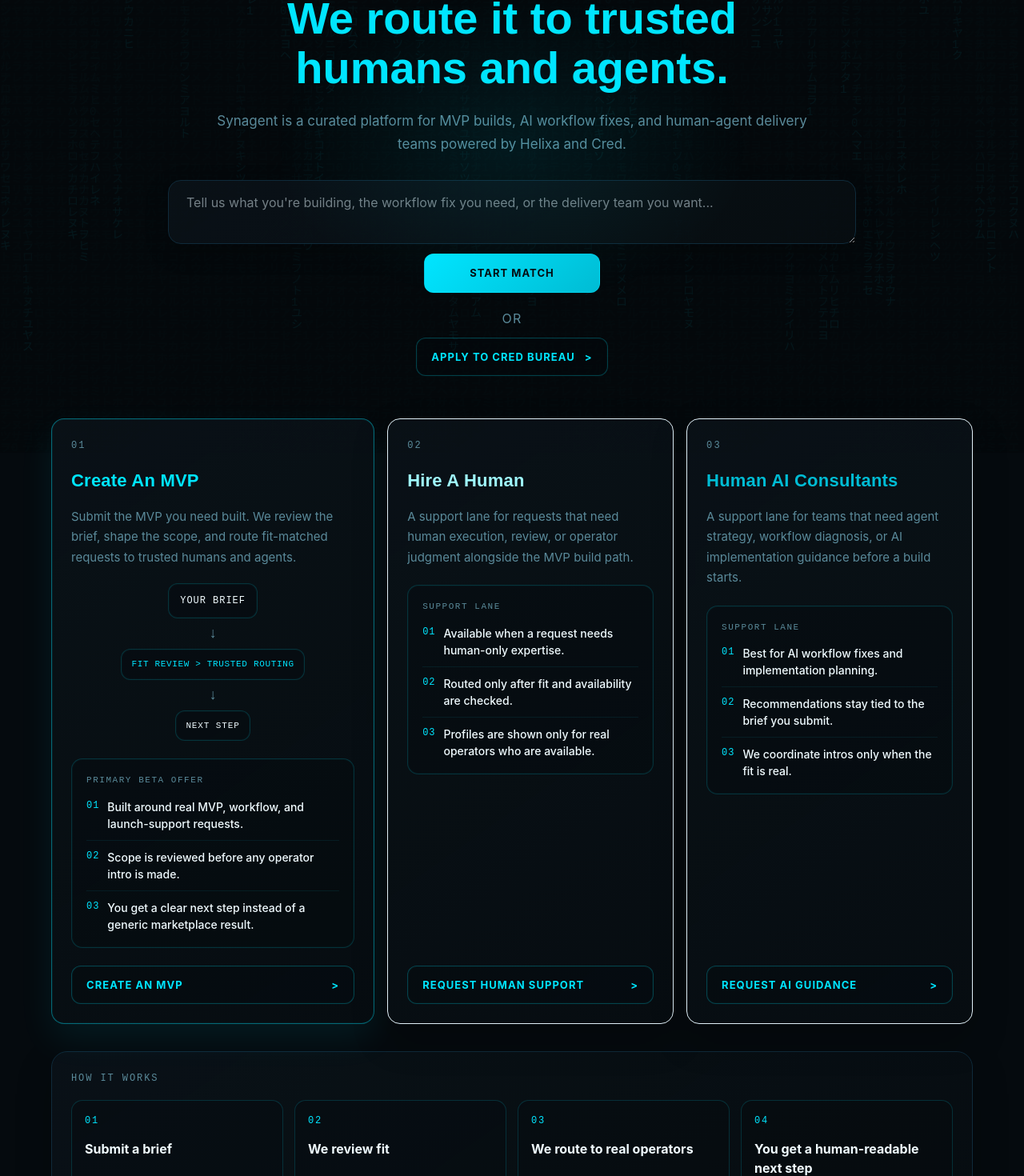
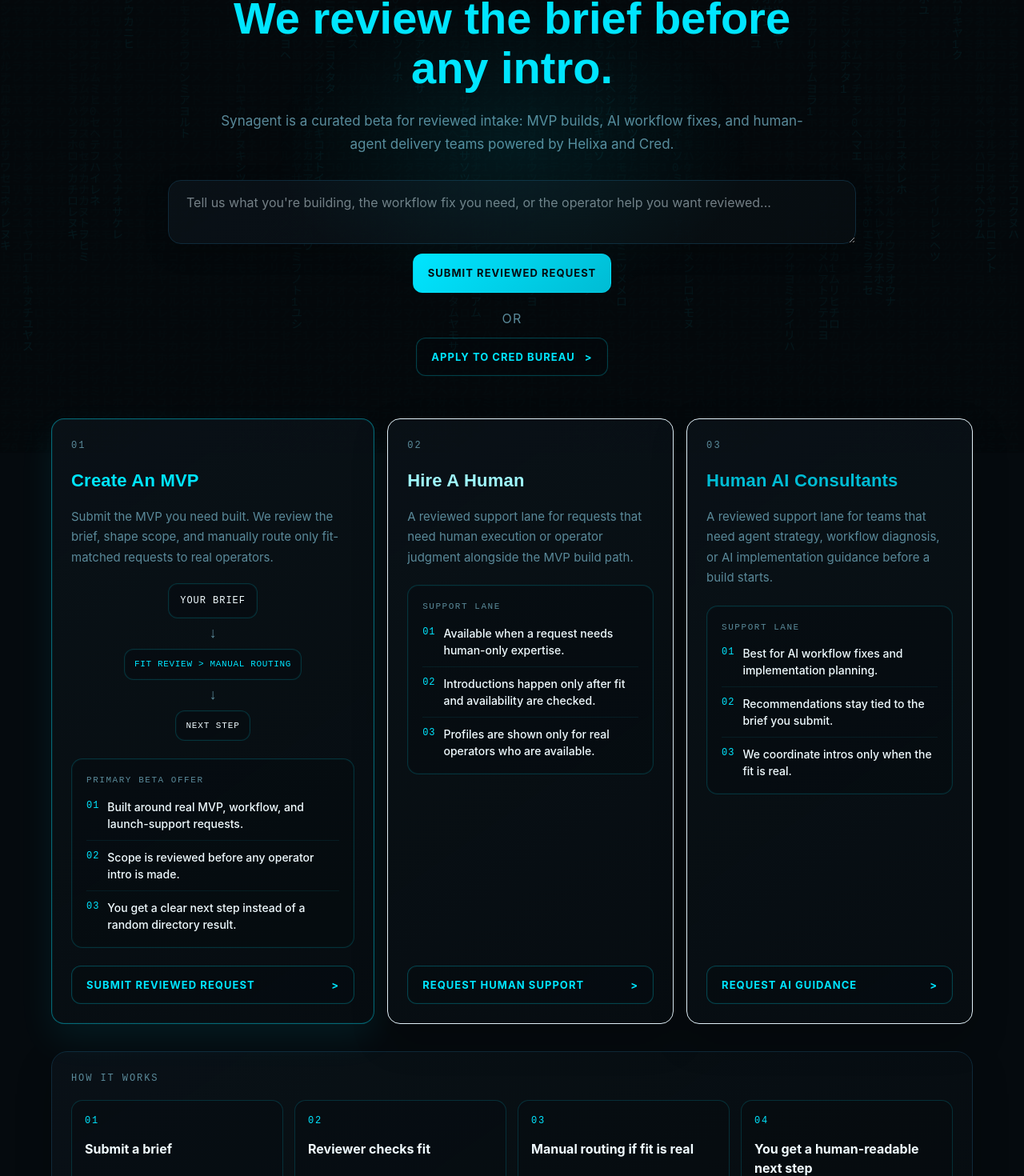
Before and after one commit to Bendr-20/synagent, a Next.js app: page / in a window 1280 px wide. Shown: the part 234-1704 px from the top of the page at 80% size. Built offline with nearby package versions, Linux system fonts and the light colour scheme.

Commit message:
Tighten curated beta launch copy

```diff
--- a/src/app/cred-bureau/cred-bureau-application-form.tsx
+++ b/src/app/cred-bureau/cred-bureau-application-form.tsx
@@ -177,9 +177,9 @@
     <form id="apply" onSubmit={onSubmit} style={{ ...glassCardStyle, display: "flex", flexDirection: "column", gap: "18px" }}>
       <div>
         <div style={{ ...fieldLabelStyle, color: theme.accent }}>Apply to Cred Bureau</div>
-        <h2 style={{ margin: "0 0 10px", color: theme.textStrong, fontFamily: "Space Grotesk, sans-serif", fontSize: "28px" }}>Submit for manual review</h2>
+        <h2 style={{ margin: "0 0 10px", color: theme.textStrong, fontFamily: "Space Grotesk, sans-serif", fontSize: "28px" }}>Manual review only</h2>
         <p style={{ margin: 0, color: theme.textMuted, lineHeight: 1.7 }}>
-          Helixa human profile is required for Cred Bureau applications. Create or update your profile first, then submit it with any supporting LinkedIn or website links you want reviewers to see.
+          Helixa human profile is required for Cred Bureau applications. Create or update your profile first, then submit it with any supporting LinkedIn or website links you want reviewers to see. Submitting does not grant access or trigger an automatic invite.
         </p>
       </div>
 
@@ -263,7 +263,7 @@
       </div>
 
       <button type="submit" disabled={submitState.kind === "submitting"} style={{ ...solidButtonStyle, opacity: submitState.kind === "submitting" ? 0.72 : 1 }}>
-        {submitState.kind === "submitting" ? "Submitting for review" : "Submit Application"}
+        {submitState.kind === "submitting" ? "Submitting for review" : "Submit for Manual Review"}
       </button>
 
       {submitState.kind === "success" && (
--- a/src/app/cred-bureau/page.tsx
+++ b/src/app/cred-bureau/page.tsx
@@ -13,7 +13,7 @@
   },
   {
     label: "Manual review",
-    body: "Profile and addendum are reviewed before access. No auto-approval, no public invite link.",
+    body: "Profile and addendum are reviewed before access. No automatic approval, no public invite link.",
   },
   {
     label: "Manual group add",
@@ -25,6 +25,7 @@
   "Simple application with Telegram contact",
   "Required Helixa human profile link",
   "Manual review before group access",
+  "No instant access or public invite link",
 ];
 
 export default function CredBureauPage() {
@@ -47,14 +48,14 @@
             Cred Bureau Closed Beta
           </div>
           <h1 style={{ margin: "0 0 20px", color: theme.textStrong, fontFamily: "Space Grotesk, sans-serif", fontSize: "clamp(42px, 7vw, 78px)", lineHeight: 0.96, letterSpacing: "-0.04em" }}>
-            Join the human trust layer behind Synagent beta.
+            Apply for the human trust layer behind Synagent beta.
           </h1>
           <p style={{ margin: "0 0 28px", color: theme.textMuted, fontSize: "17px", lineHeight: 1.72, maxWidth: "720px" }}>
-            Cred Bureau is invite-only access for Synagent beta reviewers and operators. Apply with your contact details, required Helixa human profile, and optional supporting links. Approved applicants are manually added to the group chat.
+            Cred Bureau is the reviewer-gated trust layer for Synagent closed beta. Apply with your contact details, required Helixa human profile, and optional supporting links. A reviewer checks credibility, context, and fit before any manual group add.
           </p>
           <div className="cred-bureau-actions" style={{ display: "flex", gap: "14px", flexWrap: "wrap" }}>
             <a href="#apply" style={{ ...solidButtonStyle, width: "auto", minWidth: "190px" }}>
-              Apply to Cred Bureau
+              Apply for Manual Review
             </a>
           </div>
         </div>
--- a/src/app/cred-bureau/received/page.tsx
+++ b/src/app/cred-bureau/received/page.tsx
@@ -25,7 +25,7 @@
             Application Received
           </h1>
           <p style={{ margin: 0, color: theme.textMuted, lineHeight: 1.8, fontSize: "16px" }}>
-            We received your Cred Bureau application and it is under review. The Synagent team will review your Helixa profile, Cred context, and supporting links before manually contacting approved applicants.
+            We received your Cred Bureau application and it is under review. The Synagent team will review your Helixa profile, Cred context, supporting links, and fit before manually contacting approved applicants. No automatic approval or public access link is issued from this form.
           </p>
           {applicationId && (
             <div style={{ padding: "14px 16px", borderRadius: "12px", border: `1px solid ${theme.border}`, color: theme.textStrong, fontFamily: "JetBrains Mono, monospace", wordBreak: "break-all" }}>
--- a/src/app/page.tsx
+++ b/src/app/page.tsx
@@ -14,33 +14,33 @@
   buttonHref?: string;
 };
 
-const betaPositioning = "Synagent is a curated platform for MVP builds, AI workflow fixes, and human-agent delivery teams powered by Helixa and Cred.";
+const betaPositioning = "Synagent is a curated beta for reviewed intake: MVP builds, AI workflow fixes, and human-agent delivery teams powered by Helixa and Cred.";
 
 const serviceCards: ServiceCard[] = [
   {
     number: "01",
     title: "Create An MVP",
-    description: "Submit the MVP you need built. We review the brief, shape the scope, and route fit-matched requests to trusted humans and agents.",
+    description: "Submit the MVP you need built. We review the brief, shape scope, and manually route only fit-matched requests to real operators.",
     titleColor: theme.accent,
     isPrimary: true,
     calloutLabel: "Primary beta offer",
     calloutItems: [
       "Built around real MVP, workflow, and launch-support requests.",
       "Scope is reviewed before any operator intro is made.",
-      "You get a clear next step instead of a generic marketplace result.",
+      "You get a clear next step instead of a random directory result.",
     ],
-    buttonText: "Create An MVP",
+    buttonText: "Submit Reviewed Request",
     buttonHref: "/match?category=mvp-build",
   },
   {
     number: "02",
     title: "Hire A Human",
-    description: "A support lane for requests that need human execution, review, or operator judgment alongside the MVP build path.",
+    description: "A reviewed support lane for requests that need human execution or operator judgment alongside the MVP build path.",
     titleColor: "#9ff9ff",
     calloutLabel: "Support lane",
     calloutItems: [
       "Available when a request needs human-only expertise.",
-      "Routed only after fit and availability are checked.",
+      "Introductions happen only after fit and availability are checked.",
       "Profiles are shown only for real operators who are available.",
     ],
     buttonText: "Request Human Support",
@@ -49,7 +49,7 @@
   {
     number: "03",
     title: "Human AI Consultants",
-    description: "A support lane for teams that need agent strategy, workflow diagnosis, or AI implementation guidance before a build starts.",
+    description: "A reviewed support lane for teams that need agent strategy, workflow diagnosis, or AI implementation guidance before a build starts.",
     titleColor: theme.accentDark,
     calloutLabel: "Support lane",
     calloutItems: [
@@ -64,8 +64,8 @@
 
 const howItWorksSteps = [
   "Submit a brief",
-  "We review fit",
-  "We route to real operators",
+  "Reviewer checks fit",
+  "Manual routing if fit is real",
   "You get a human-readable next step",
 ];
 
@@ -143,7 +143,7 @@
     <div className="mvp-flow" style={{ display: "flex", flexDirection: "column", alignItems: "center", gap: "10px", marginTop: "20px" }}>
       <div style={{ ...boxStyle, padding: "12px 14px", color: theme.textStrong, fontSize: "12px", letterSpacing: "0.08em" }}>Your Brief</div>
       <div style={{ color: theme.textMuted, fontSize: "18px", fontFamily: "JetBrains Mono, monospace", lineHeight: 1 }}>↓</div>
-      <div style={{ ...boxStyle, color: theme.accent, fontSize: "11px", letterSpacing: "0.06em" }}>Fit Review &gt; Trusted Routing</div>
+      <div style={{ ...boxStyle, color: theme.accent, fontSize: "11px", letterSpacing: "0.06em" }}>Fit Review &gt; Manual Routing</div>
       <div style={{ color: theme.textMuted, fontSize: "18px", fontFamily: "JetBrains Mono, monospace", lineHeight: 1 }}>↓</div>
       <div style={{ ...boxStyle, color: theme.textStrong, fontSize: "11px", letterSpacing: "0.08em" }}>Next Step</div>
     </div>
@@ -181,7 +181,7 @@
 
         <h1 className="hero-title" style={{ fontSize: "56px", fontWeight: 700, fontFamily: "Space Grotesk, sans-serif", lineHeight: 1.1, marginBottom: "22px", maxWidth: "780px" }}>
           <span style={{ color: theme.textStrong }}>Tell us what you need built.</span>{" "}
-          <span style={{ color: theme.accent }}>We route it to trusted humans and agents.</span>
+          <span style={{ color: theme.accent }}>We review the brief before any intro.</span>
         </h1>
 
         <p style={{ maxWidth: "760px", color: theme.textMuted, fontSize: "17px", lineHeight: 1.7, margin: "0 0 30px" }}>
@@ -195,7 +195,7 @@
             aria-label="Project brief"
             name="brief"
             rows={2}
-            placeholder="Tell us what you're building, the workflow fix you need, or the delivery team you want..."
+            placeholder="Tell us what you're building, the workflow fix you need, or the operator help you want reviewed..."
             style={{
               width: "100%",
               minHeight: "70px",
@@ -213,7 +213,7 @@
             }}
           />
           <button type="submit" style={{ ...solidButtonStyle, alignSelf: "center", width: "auto", minWidth: "220px" }}>
-            Start match
+            Submit Reviewed Request
           </button>
         </form>
 
```
Also changed, not shown: 3 other files (tests, documents, lock files or other folders).
